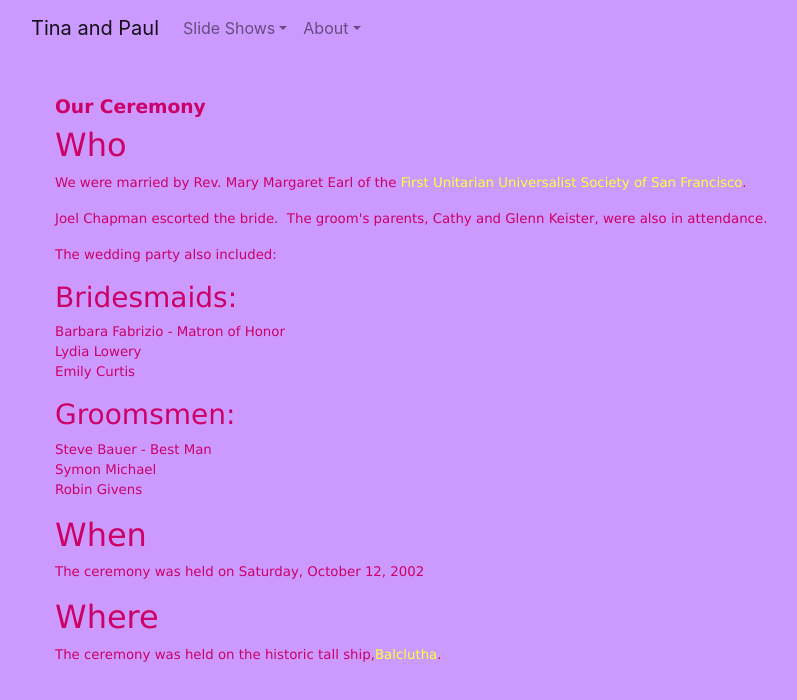
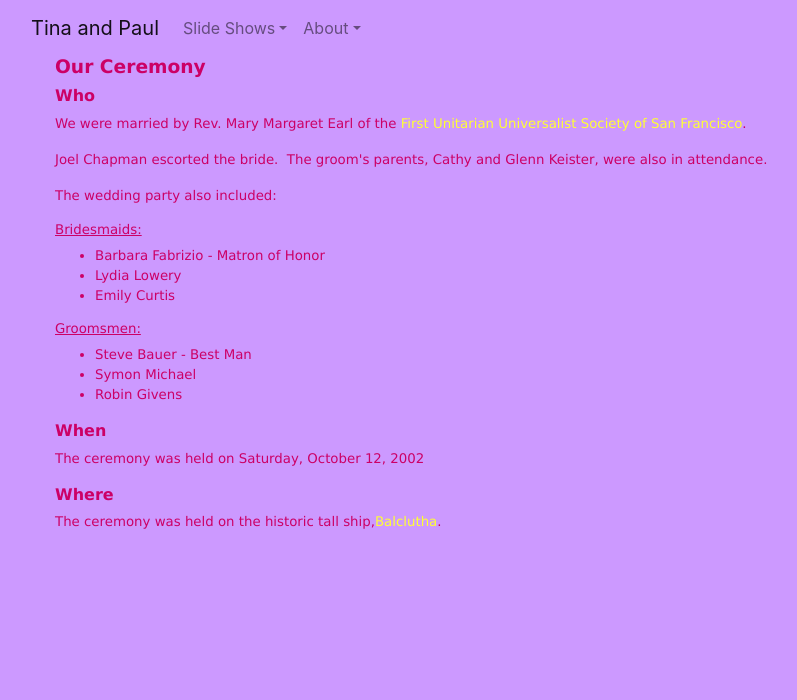
Before and after one commit to pkpjpm/tina-and-paul-solid, a React (Create React App) app: page /#/about/ceremony in a window 1280 px wide. Shown: the top 700 px of the page, without its empty margins (33-830 px from the left). Built offline with nearby package versions, Linux system fonts and the light colour scheme.

Commit message:
clean up the legacy pages

```diff
--- a/src/about/About.css
+++ b/src/about/About.css
@@ -3,7 +3,8 @@
 	color: #cc0066;
 	font-family: Verdana;
     background-color: #cc99ff;
-    padding: 40px;
+	padding-right: 40px;
+	padding-left: 40px;
 }
 .legacy-page a:link
 {
@@ -20,7 +21,7 @@
 	color: #009933;
 	font-family: Verdana;
 }
-.legacy-page p
+.legacy-page p, .legacy-page li
 {
 	font-size: 10pt;
 	font-family: Verdana;
@@ -29,5 +30,17 @@
 {
 	font-weight: bold;
 	font-size: 14pt;
-	font-family: Verdana;
+	font-family: Verdana, Geneva, Tahoma, sans-serif;
 }
+.legacy-page h2
+{
+	font-weight: bold;
+	font-size: 12pt;
+	font-family: Verdana, Geneva, Tahoma, sans-serif;
+}
+.legacy-page h3
+{
+	text-decoration: underline;
+	font-size: 10pt;
+	font-family: Verdana, Geneva, Tahoma, sans-serif;
+}
--- a/src/about/About.js
+++ b/src/about/About.js
@@ -7,8 +7,10 @@ import { OldAboutTina } from "./OldAboutTina";
 import { OldAboutPaul } from "./OldAboutPaul";
 import { HowWeMet } from "./HowWeMet";
 import { TheCeremony } from "./TheCeremony";
+/*
 import { AboutTina } from "./AboutTina";
 import { AboutPaul } from "./AboutPaul";
+*/
 
 class About extends React.Component {
     what;
@@ -61,15 +63,21 @@ class About extends React.Component {
         let contentBody = "";
         switch(this.what){
             case 'tina':
+                /*
                 showTabs = true;
                 this.prettyWhat = "Tina";
                 contentBody = this.oldSite ? <OldAboutTina /> : <AboutTina />;
+                */
+                contentBody = <OldAboutTina />;
                 break;
 
             case 'paul':
+                /*
                 showTabs = true;
                 this.prettyWhat = "Paul";
                 contentBody = this.oldSite ? <OldAboutPaul /> : <AboutPaul />;
+                */
+                contentBody = <OldAboutPaul />;
                 break;
 
             case 'how-we-met':
--- a/src/about/HowWeMet.js
+++ b/src/about/HowWeMet.js
@@ -18,21 +18,28 @@ export function HowWeMet()
             <p>Paul proposed to Tina on Leavenworth Street
                     between Sutter and Post on Valentine's Day.&nbsp; It was a wonderful evening
                     that included dinner at Fino and a performance by the San Francisco Ballet.</p>
+            <div className="media">
+                <img className="mr-3" alt="Jack surveys the post move landscape" src={AmplifiedJack} width="512" height="384" />
+                <div className="media-body">
                     <h2>Paul and Tina Live in Sin</h2>
-            <p><img alt="Jack surveys the post move landscape" src={AmplifiedJack} width="512" height="384" /></p>
                     <p>Paul is now happily cohabitating with Tina.&nbsp; We decided to keep Tina's
                         apartment, because she has HBO.&nbsp; This is only three blocks away from
                         Paul's old apartment, but with considerably more prestige,&nbsp;being lower Nob
                         Hill rather than Tenderloin Heights.</p>
                     <p>We're now finally getting everything unpacked, but the move didn't exactly go
-                smoothly.&nbsp; On moving day, Paul had a 102� temperature.&nbsp; Fortunately,
+                        smoothly.&nbsp; On moving day, Paul had a 102&deg; temperature.&nbsp; Fortunately,
                         the movers were very professional and took care of everything.&nbsp;&nbsp;The
                         first thing to be unpacked was the bed linens, and as soon as the bed was made,
                         Paul hit the sack and spent the next week being waited on in his new home.</p>
                     <p>Paul is very is very happy in his new digs, his&nbsp;only real disappointment
                         was finding out that Tina wouldn't continue breakfast in bed service
                         after&nbsp;he recovered.</p>
-            <p><img alt="Jack and Pearl getting ready for a rumble" src={JackAndPearl} width="406" height="333" /></p>
+                </div>
+            </div>
+            <div className="media">
+                <img className="mr-3 mt-3" alt="Jack and Pearl getting ready for a rumble" src={JackAndPearl} width="406" height="333" />
+                <div className="media-body mt-3">
+                    <h2>Pearl and Jack</h2>
                     <p>Things are not going as smoothly for our cats, however.&nbsp; Pearl, a hefty
                         girl used to having her own apartment (shared with her humans, of course), has
                         had to contend with Jack, a lean and mean (but cute) alpha male type.</p>
@@ -40,6 +47,9 @@ export function HowWeMet()
                         that sound like something out of a science fiction movie (Cats from the Demon
                         Planet).&nbsp; It's mostly growl and not too much bite, fortunately.</p>
                 </div>
+            </div>
+            <p></p>
+        </div>
     );
 
 }
--- a/src/about/OldAboutPaul.js
+++ b/src/about/OldAboutPaul.js
@@ -5,8 +5,10 @@ import "./About.css";
 export function OldAboutPaul() {
     return (
         <div className="legacy-page">
+            <div className="media">
+                <img className="mr-3" alt="Paul" src={PaulWithAntlers01} style={{width:248, height:337}} />
+                <div className="media-body">
                     <h1>Paul</h1>
-            <p><img alt="Paul" src={PaulWithAntlers01} width="248" height="337"/></p>
                     <p> Paul is a Taurus, born in Seattle,
                         WA in the year of the Pig.&nbsp; He attended Bowdoin College, the University of
                         Washington, and&nbsp;the university&nbsp;of hard knocks.</p>
@@ -24,7 +26,8 @@ export function OldAboutPaul() {
                         the Police Commission, and carpet salesman, Paul settled down to the glamourous
                         and exciting world of software development.&nbsp; As Paul likes to say, "sooner
                         or later everybody winds up in real estate or software."</p>
-            <p>&nbsp;</p>
+                </div>
+            </div>
         </div>
     );
 }
--- a/src/about/OldAboutTina.js
+++ b/src/about/OldAboutTina.js
@@ -5,8 +5,10 @@ import './About.css';
 export function OldAboutTina() {
     return (
         <div className="legacy-page">
+            <div className="media">
+                <img className="mr-3" alt="Tina" src={Tina02} style={{width:103, height:101}} />
+                <div className="media-body">
                     <h1>Tina</h1>
-            <p><img alt="Tina" src={Tina02} width="103" height="101"/></p>
                     <p>Tina, a Capricorn, was born in the City of Angels in the year of the
                         Snake.&nbsp; She moved with her family to Kalamazoo, MI and Columbus, IN before
                         settling in Cincinnati, OH.&nbsp; She received her BA in English from the
@@ -20,5 +22,7 @@ export function OldAboutTina() {
                         years.&nbsp; She is completing a leave of absence and can't wait to get back to
                         her youthful charges.</p>
                 </div>
+            </div>
+        </div>
     );
 }
--- a/src/about/TheCeremony.js
+++ b/src/about/TheCeremony.js
@@ -14,16 +14,17 @@ export function TheCeremony() {
             </p>
             <p>The wedding party also included:</p>
             <h3>Bridesmaids:</h3>
-            <p>
-                Barbara Fabrizio - Matron of Honor<br />
-                Lydia Lowery<br />
-                Emily Curtis
-            </p>
+            <ul>
+                <li>Barbara Fabrizio - Matron of Honor</li>
+                <li>Lydia Lowery</li>
+                <li>Emily Curtis</li>
+            </ul>
             <h3>Groomsmen:</h3>
-            <p>
-                Steve Bauer - Best Man<br />
-                Symon Michael<br />
-                Robin Givens</p>
+            <ul>
+                <li>Steve Bauer - Best Man</li>
+                <li>Symon Michael</li>
+                <li>Robin Givens</li>
+            </ul>
             <h2>When</h2>
             <p>The ceremony was held on Saturday, October 12, 2002</p>
             <h2>Where</h2>
```
Lines whose indentation alone changed are shown as unchanged.
